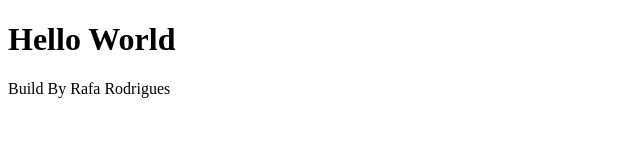
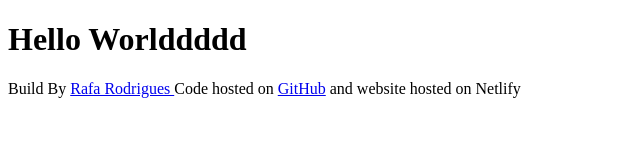
Before and after one commit to rafaarodriguess/weather, a plain HTML site: page index.html in a window 1280 px wide. Shown: the whole page, without its empty margins (0-640 px from the left). Drawn offline with Linux system fonts and the light colour scheme.

Commit message:
Update index.html

```diff
--- a/index.html
+++ b/index.html
@@ -7,7 +7,14 @@
     <title>SheCodes</title>
   </head>
   <body>
-    <h1>Hello World</h1>
-    <footer>Build By Rafa Rodrigues</footer>
+    <h1>Hello Worlddddd</h1>
+    <footer>
+      Build By
+      <a href="https://github.com/rafaarodriguess">Rafa Rodrigues </a> Code
+      hosted on
+      <a href="https://github.com/rafaarodriguess/weather">GitHub</a> and
+      website hosted
+      <a hred="https://app.netlify.com/user/settings">on Netlify</a>
+    </footer>
   </body>
 </html>
```
